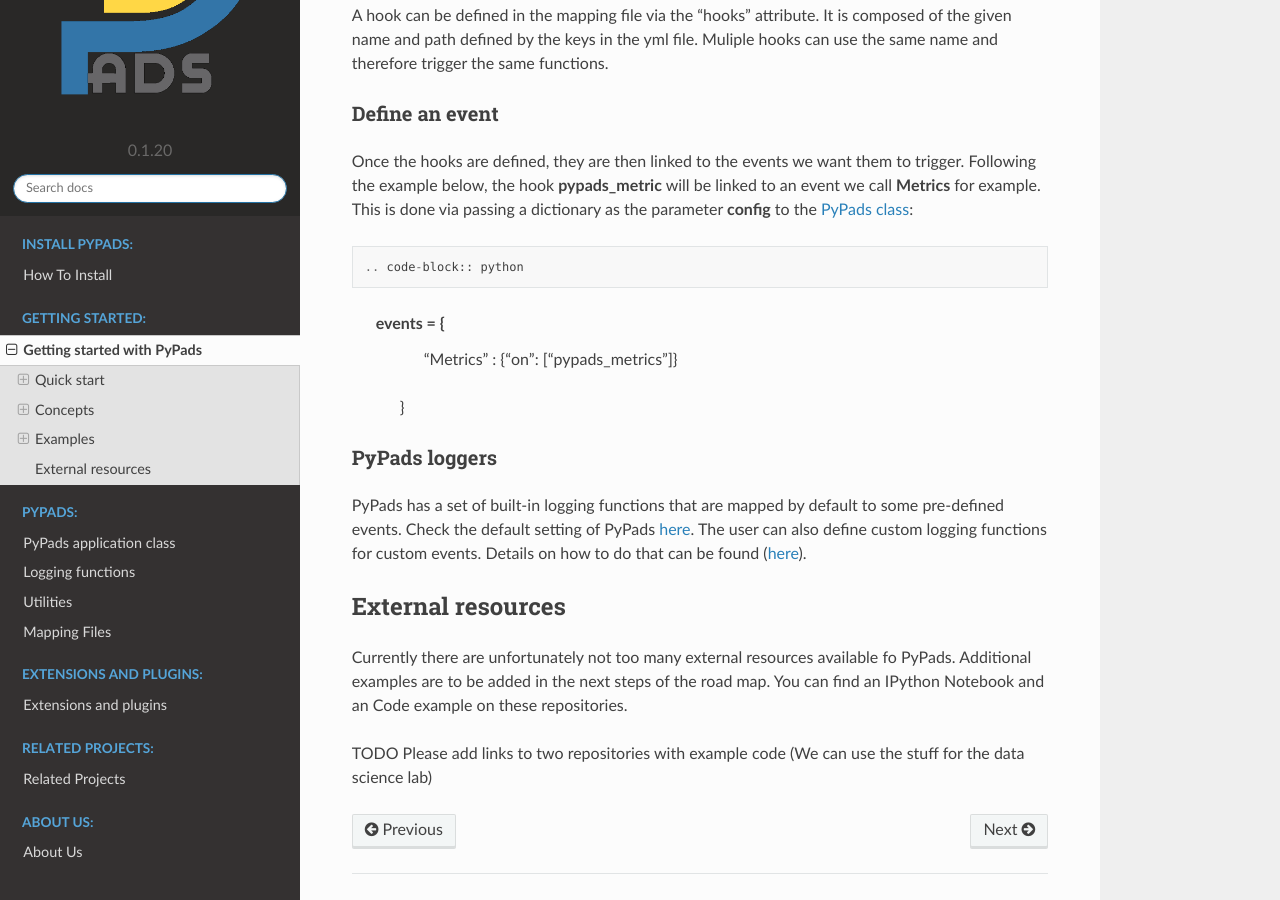
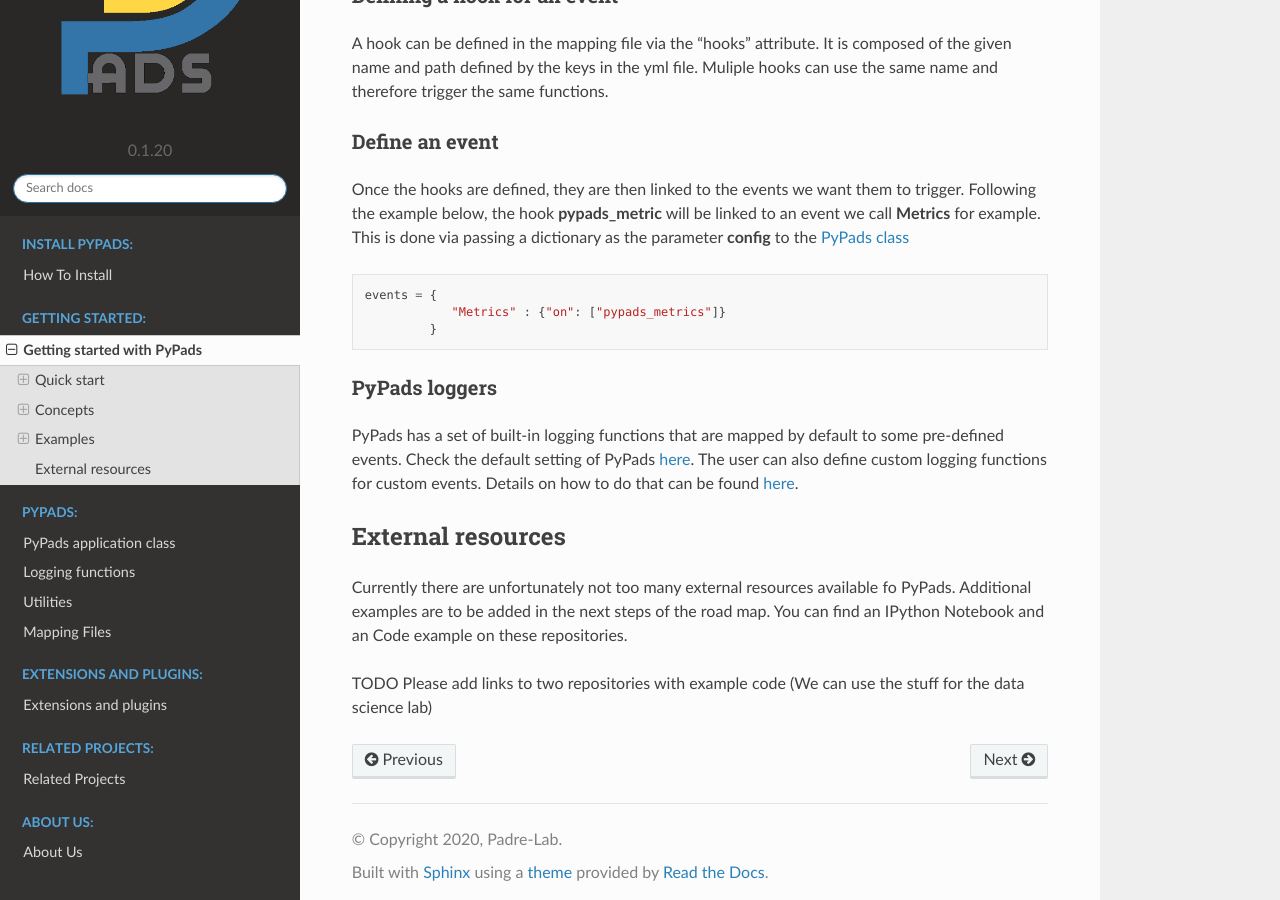
Before and after one commit to padas-lab-de/pypads, a Sphinx documentation site: the page built from docs/getting_started.rst, in a window 1280 px wide and 900 px high, scrolled down 7075 px. Built offline with Sphinx 7.4.7 and the Read the Docs theme 2.0.0, drawn with Linux system fonts in a browser that asks for light colours; the version number is read from the project's files by our own code; some of the changed text lies outside the part shown.

Commit message:
Fixed errors in the documentation

```diff
--- a/docs/getting_started.rst
+++ b/docs/getting_started.rst
@@ -99,6 +99,7 @@
 API
 =========
 The PyPads API delivers standard functionality of PyPads. This also pipes some of mlflow features. You can start, stop runs, log artifacts, metrics or parameters, set tags and write meta information about them. Additionally the PyPads API inroduces setup and teardown (also called pre and post run) functions to be called and also to manually mark functions for tracking. A full documentation can be found :ref:`here <api>`. To call the api you can use the app.
+
 .. code-block:: python
 
     from pypads.app.base import PyPads
@@ -277,7 +278,7 @@
 
 Sklearn DecisionTree example
 ====================
-Following shows how PyPads can be used to track the parameters, input and output of a sklearn experiment.#
+Following shows how PyPads can be used to track the parameters, input and output of a sklearn experiment.
 
 .. code-block:: python
 
@@ -332,10 +333,11 @@
 
 Define an event
 ===============
+
 .. _events:
 
 Once the hooks are defined, they are then linked to the events we want them to trigger. Following the example below, the hook **pypads_metric** will be linked to an event we call
-**Metrics** for example. This is done via passing a dictionary as the parameter **config** to the :ref:`PyPads class <base_class>`::
+**Metrics** for example. This is done via passing a dictionary as the parameter **config** to the :ref:`PyPads class <base_class>`
 
 .. code-block:: python
 
@@ -349,7 +351,7 @@
 .. _logging:
 
 PyPads has a set of built-in logging functions that are mapped by default to some pre-defined events. Check the default setting of PyPads :ref:`here <default_setting>`.
-The user can also define custom logging functions for custom events. Details on how to do that can be found (:ref:`here <loggingfns>`).
+The user can also define custom logging functions for custom events. Details on how to do that can be found :ref:`here <loggingfns>`.
 
 
 External resources
--- a/docs/mapping_files.rst
+++ b/docs/mapping_files.rst
@@ -81,12 +81,15 @@
 sklearn.metrics.classification to "pypads_metric". We also inform PyPads that all functions of this form are an instance
 of sklearn provided metrics using the concepts key.
 
-mappings:
-    sklearn:
+.. code-block:: YAML
+
+    mappings:
+      sklearn:
         .metrics.classification.{re:.*}:
-            data:
-                concepts: ["Sklearn provided metric"]
-            events: "pypads_metric"
+           data:
+             concepts: ["Sklearn provided metric"]
+             events: "pypads_metric"
+
 
 Adding a new mapping file
 =========================
```
